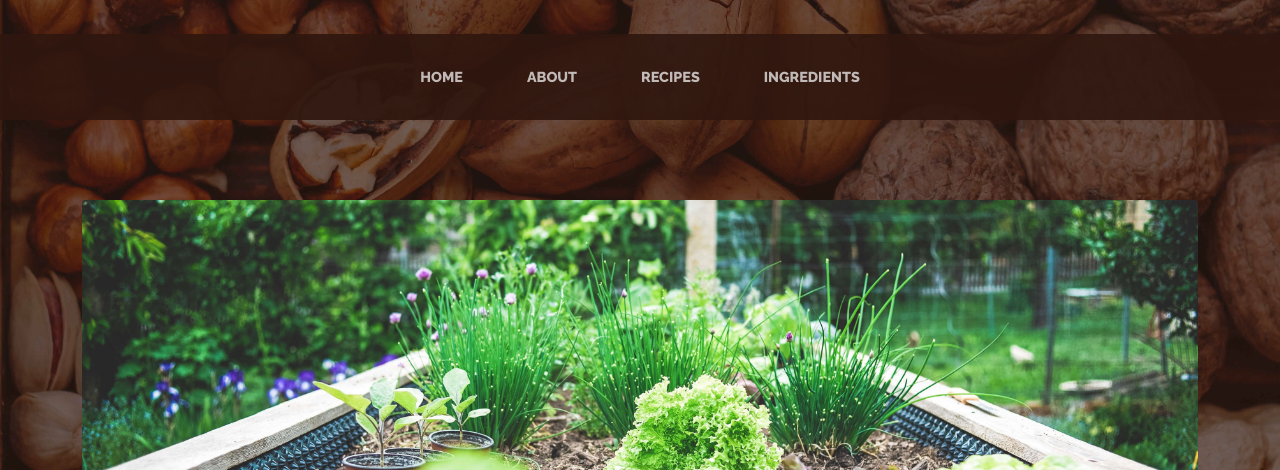
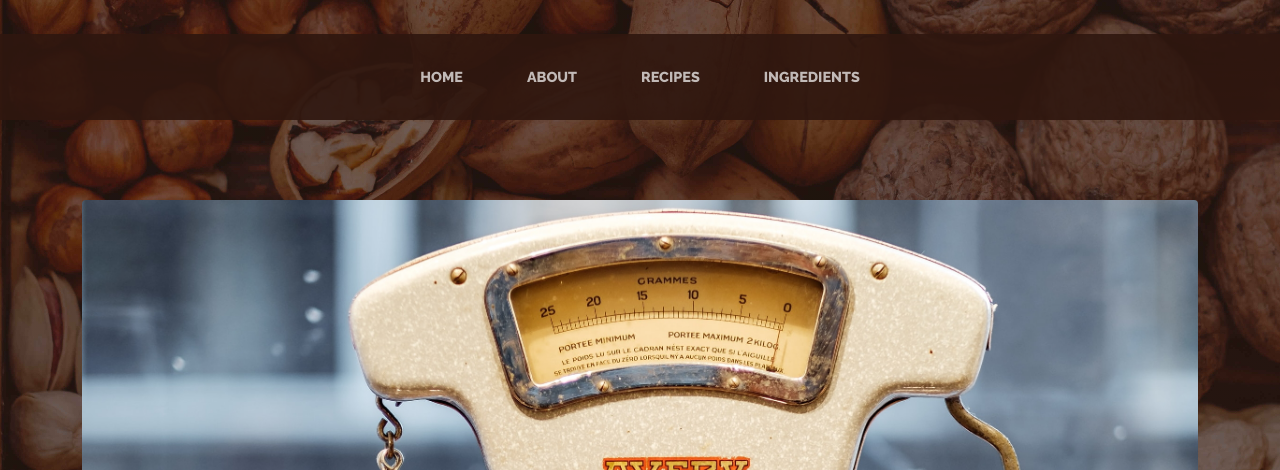
Before and after one commit to robertgrubba/recipes, a Django app: template kitchen/templates/recipes/calc_form.html in a window 1280 px wide. Shown: the part 238-708 px from the top of the page. Run offline with Django 4.2, Linux system fonts and the light colour scheme; the template is opened without the code that fills it: most values are stand-ins (such as "Sample title", 1, 10 or a date in 2020); form fields are guessed from the names that the template uses; some libraries are stand-ins or nearby versions.

Commit message:
changed image

```diff
--- a/kitchen/templates/recipes/calc_form.html
+++ b/kitchen/templates/recipes/calc_form.html
@@ -6,7 +6,7 @@
 {% block content %}
         <section class="page-section about-heading">
 <div class="container">
-		    <img class="img-fluid rounded about-heading-img mb-3 mb-lg-0" src={% static 'assets/img/about.jpg' %} alt="..." />
+		    <img class="img-fluid rounded about-heading-img mb-3 mb-lg-0" src={% static 'assets/img/weight.jpg' %} alt="..." />
 		    <div class="about-heading-content">
                     <div class="row">
                         <div class="col-xl-9 col-lg-10 mx-auto">
```
Also changed, not shown: kitchen/static/assets/img/weight.jpg (added).
